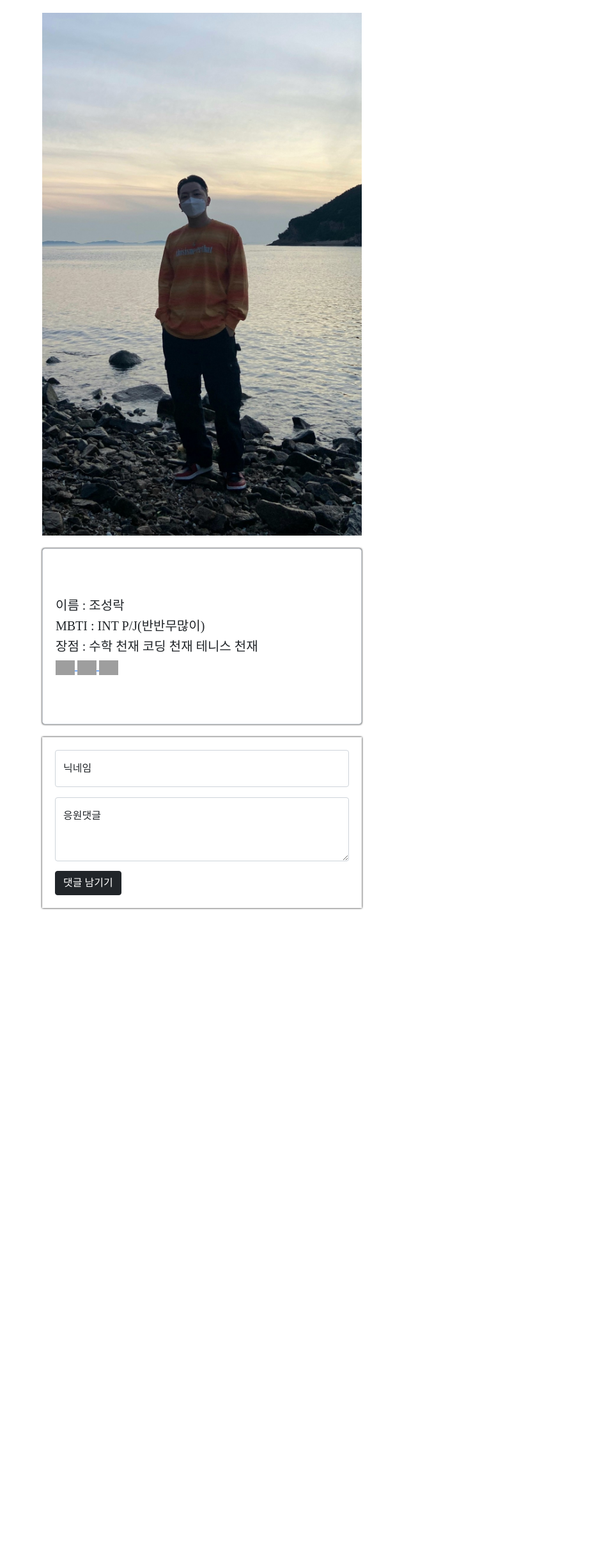
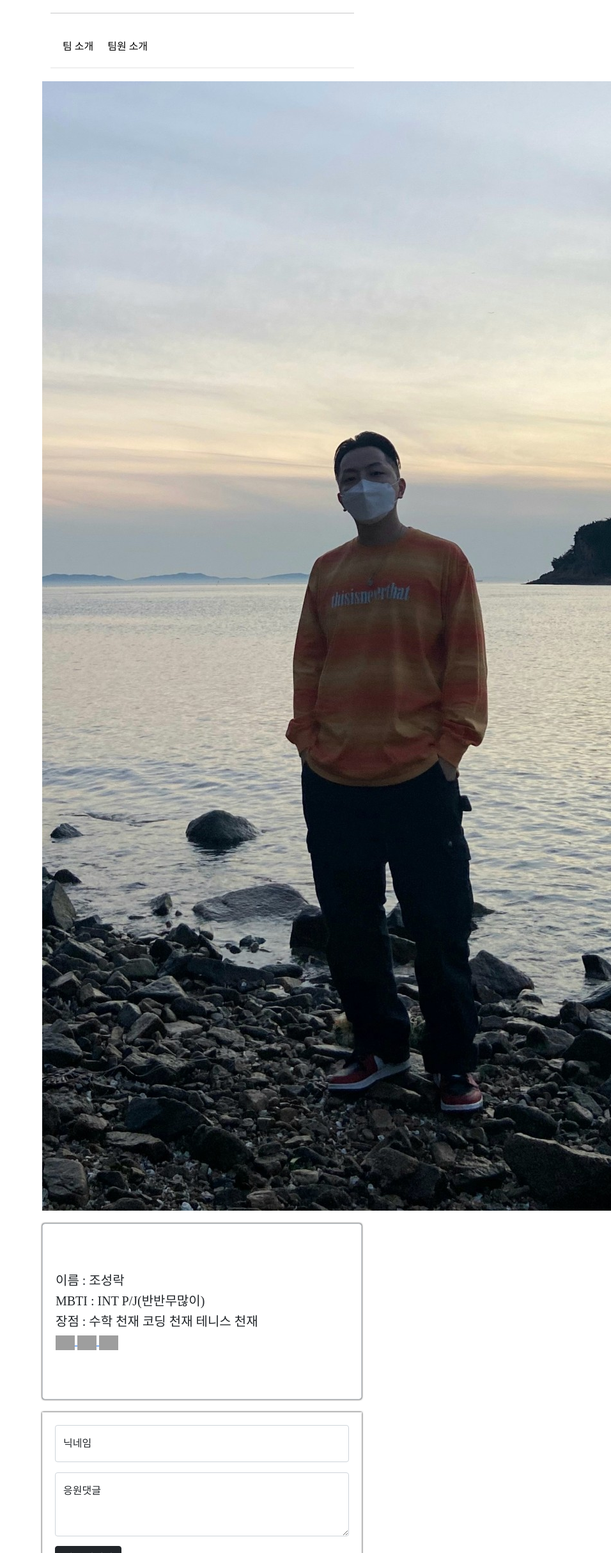
Before and after one commit to bigquann97/Johan-Team-Introduce, a Flask app: page /seong in a window 1280 px wide; the page is wider, and only the part inside the window is pictured. Shown: the top 2427 px of that part at 64% size, without its empty margins (324-1280 px from the left). Before the commit the page ends 1422 px from the top of that part, so only its background shows below. Run offline with Flask 2, Linux system fonts and the light colour scheme; data that the repository does not hold is empty; grey boxes are pictures that could not be loaded.

Commit message:
Update 4.html

```diff
--- a/templates/4.html
+++ b/templates/4.html
@@ -24,12 +24,6 @@
             width: 95%;
             max-width: 500px;
             margin: 20px auto 20px auto;
-
-
-            display: flex;
-            flex-direction: column;
-            align-items: left;
-            justify-content: left;
 
         }
 
@@ -65,18 +59,62 @@
 
             box-shadow: 0px 0px 3px 0px black;
             padding: 20px;
-
-            display: flex;
-            flex-direction: column;
-            align-items: left;
-            justify-content: left;
-
-
         }
 
         .link{
             flex:left;
         }
+        .menubar{
+            width: 95%;
+            max-width: 500px;
+            margin: 20px auto 20px auto;
+
+        }
+        .menubarlist{
+            list-style-type: none;
+        }
+        .menubarlist > li {
+            width: 15%;
+            max-width: 500px;
+            margin: 20px auto 20px auto;
+            text-decoration: none;
+            float: left;
+        }
+
+        .menubarlist > li a {
+            color: black;
+            text-decoration: none;
+            font-size: 16px;
+        }
+
+        .menubarlist > li a:hover {
+            color: cornflowerblue;
+            text-decoration: none;
+        }
+
+
+        .header_hr {
+            width: 95%;
+            max-width: 500px;
+            margin: 20px auto 20px auto;
+        }
+        .header_hr_bottom {
+            width: 95%;
+            max-width: 500px;
+            margin: 20px auto 20px auto;
+            border: solid silver 1px;
+        }
+        .header_top{
+            width: 95%;
+            max-width: 500px;
+            margin: 20px auto 20px auto;
+        }
+        .header_bootom{
+            width: 95%;
+            max-width: 500px;
+            margin: 20px auto 20px auto;
+        }
+
 
     </style>
     <script>
@@ -136,6 +174,22 @@
 </head>
 <body>
 
+    <div class = "header_top">
+        <hr class="header_hr">
+    </div>
+
+    <div class = "menubar">
+        <ul class="menubarlist">
+            <li><a href="/">팀 소개</a></li>
+            <li><a href="/teaminto">팀원 소개</a></li>
+        </ul>
+    </div>
+
+
+    <div class = "header_bootom">
+        <hr class="header_hr_bottom">
+    </div>
+
     <div class="mypic">
         <img src="../static/profile_5.jpeg" alt="My Image">
     </div>
```
